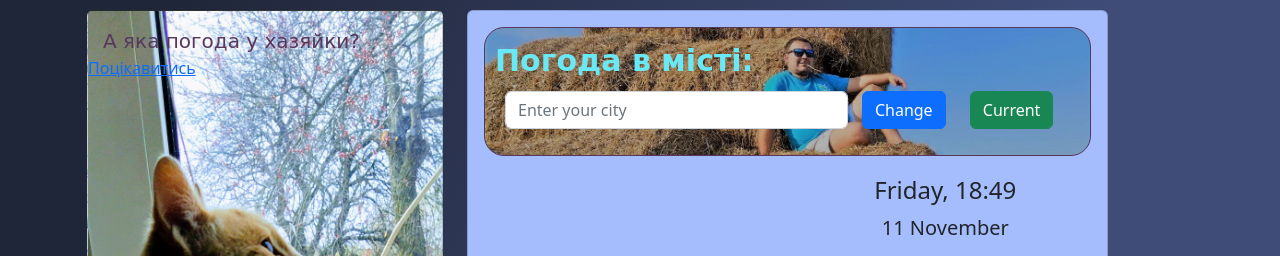
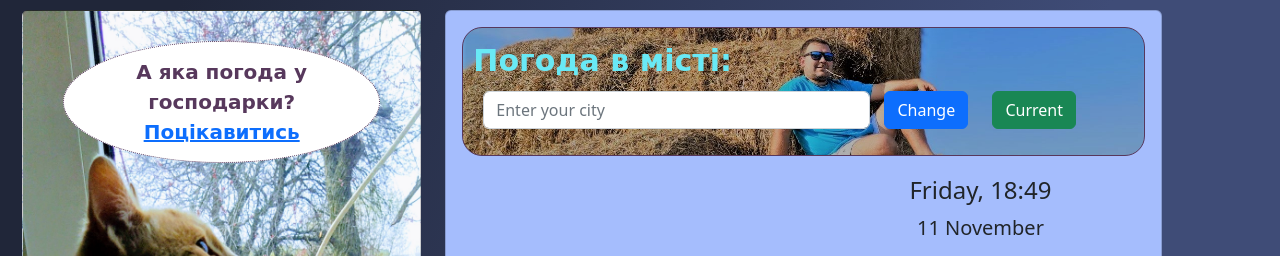
Before and after one commit to DenisovaSS/start, a plain HTML site: page index.html in a window 1280 px wide. Shown: the top 256 px of the page. Drawn offline with nearby package versions, Linux system fonts and the light colour scheme; no server answers.

Commit message:
added link for my city

```diff
--- a/index.html
+++ b/index.html
@@ -26,8 +26,10 @@
       <div class="row">
         <div class="col-sm-4">
           <div class="card over coty">
-            <p class="SignatureForecast">А яка погода у хазяйки?</p>
-            <a href="#" id="myCity">Поцікавитись</a>
+            <p class="SignatureForecast">
+              А яка погода у господарки?
+              <a href="#" id="myCity">Поцікавитись</a>
+            </p>
           </div>
         </div>
         <div class="col-sm-7">
--- a/src/java.js
+++ b/src/java.js
@@ -153,6 +153,14 @@ function showTemperature(response) {
   let celsi = document.querySelector("#celsius");
   celsi.addEventListener("click", temperatureCelsius);
 
+  function ShowMyCity(event) {
+    event.preventDefault();
+    cityPosition("Mendip District");
+  }
+
+  let Mycity = document.querySelector("#myCity");
+  Mycity.addEventListener("click", ShowMyCity);
+
   function temperatureFahrenheit(event) {
     event.preventDefault();
     let tempfahren = document.querySelector(".city_temp");
--- a/src/style.css
+++ b/src/style.css
@@ -45,7 +45,7 @@ h2 {
 
 .emoji {
   color: #57385c;
-  font-size: 30px;
+  font-size: 20px;
 
   padding: 15px 2% 5px;
   display: inline-table;
@@ -98,6 +98,11 @@ button {
   font-family: "Dancing Script", cursive;
   color: #57385c;
   font-size: 20px;
-  margin-bottom: 0;
-  padding: 15px 15px 0 15px;
+  text-align: center;
+  font-weight: bold;
+  background: white;
+  margin: 30px 40px;
+  padding: 15px;
+  border: 1px dotted #57385c;
+  border-radius: 50%;
 }
```
